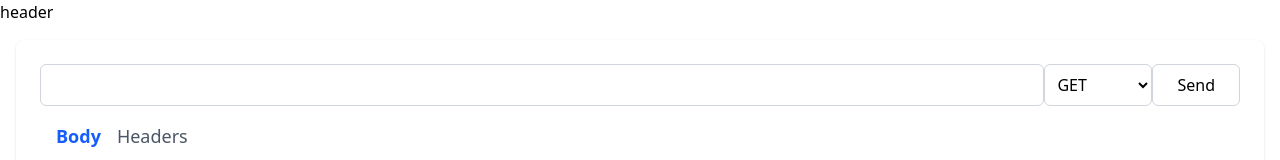
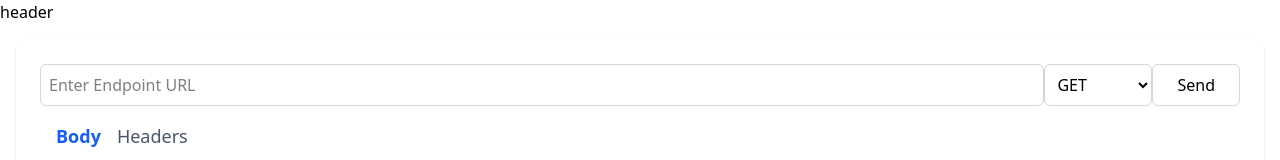
Before and after one commit to HelenaIsh/rest-client-app, a Next.js app: page /client in a window 1280 px wide. Shown: the top 160 px of the page. Built offline with nearby package versions, Linux system fonts and the light colour scheme.

Commit message:
chore: add placeholder for url input

```diff
--- a/src/app/client/components/EndpointInput.tsx
+++ b/src/app/client/components/EndpointInput.tsx
@@ -11,6 +11,7 @@ export default function EndpointInput({
       type="text"
       value={endpointUrl}
       onChange={(e) => setEndpointUrl(e.target.value)}
+      placeholder={'Enter Endpoint URL'}
     />
   );
 }
```
